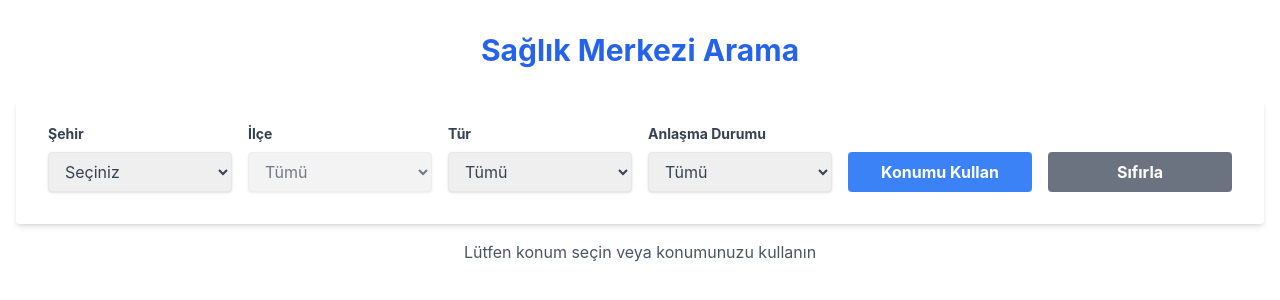
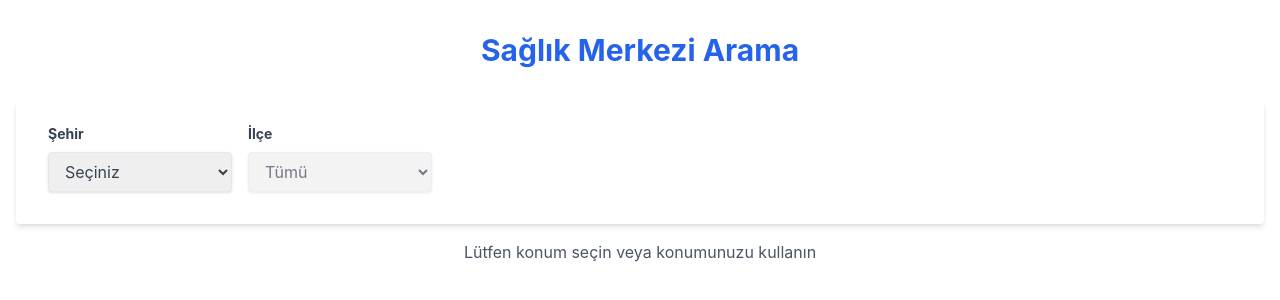
Before and after one commit to selcukyn/saglik, a React (Vite) app: page / in a window 1280 px wide. Shown: the top 300 px of the page. Built offline with nearby package versions, Linux system fonts and the light colour scheme.

Commit message:
Update App.jsx

```diff
--- a/src/App.jsx
+++ b/src/App.jsx
@@ -1,12 +1,8 @@
 import React, { useState, useEffect } from 'react';
 import { locations } from './data/locations';
-import ErrorBoundary from './ErrorBoundary'; // Yeni ErrorBoundary bileşenini dahil edin
-import AppContent from './AppContent'; // App bileşeninin içeriğini ayrı bir bileşene taşıyoruz
-
+import ErrorBoundary from './ErrorBoundary'; // ErrorBoundary bileşenini dahil edin
 
 function App() {
-
-
   const [selectedCity, setSelectedCity] = useState('');
   const [selectedDistrict, setSelectedDistrict] = useState('');
   const [selectedType, setSelectedType] = useState('all');
@@ -16,14 +12,9 @@ function App() {
   const [message, setMessage] = useState('Lütfen konum seçin veya konumunuzu kullanın');
 
   // Benzersiz şehirleri al
-//  const cities = [...new Set(locations.map(loc => loc.city))].sort();
   const cities = [...new Set(locations.map(loc => loc.city))].sort((a, b) => a.localeCompare(b, 'tr'));
 
   // Seçili şehre göre ilçeleri al
- // const districts = [...new Set(locations
-   // .filter(loc => loc.city === selectedCity)
-  //  .map(loc => loc.district))].sort();
-
   const districts = [...new Set(locations
     .filter(loc => loc.city === selectedCity)
     .map(loc => loc.district))].sort((a, b) => a.localeCompare(b, 'tr'));
@@ -45,27 +36,24 @@ function App() {
       const R = 6371;
       const dLat = (lat2 - lat1) * Math.PI / 180;
       const dLon = (lon2 - lon1) * Math.PI / 180;
-      const a = Math.sin(dLat/2) * Math.sin(dLat/2) +
+      const a = Math.sin(dLat / 2) * Math.sin(dLat / 2) +
                 Math.cos(lat1 * Math.PI / 180) * Math.cos(lat2 * Math.PI / 180) *
-                Math.sin(dLon/2) * Math.sin(dLon/2);
-      const c = 2 * Math.atan2(Math.sqrt(a), Math.sqrt(1-a));
+                Math.sin(dLon / 2) * Math.sin(dLon / 2);
+      const c = 2 * Math.atan2(Math.sqrt(a), Math.sqrt(1 - a));
       return R * c;
     };
 
-    // Önce mesafeleri hesapla
     const locationsWithDistance = locations.map(loc => ({
       ...loc,
       distance: calculateDistance(coords.latitude, coords.longitude, loc.latitude, loc.longitude)
     }));
 
-    // Mevcut filtreleri uygula
     let filtered = locationsWithDistance.filter(loc => {
       const typeMatch = selectedType === 'all' || loc.type === selectedType;
       const contractMatch = selectedContract === 'all' || loc.contract === (selectedContract === 'true');
       return typeMatch && contractMatch;
     });
 
-    // Mesafeye göre sırala
     const sorted = filtered.sort((a, b) => a.distance - b.distance);
     setFilteredLocations(sorted);
     setShowList(true);
@@ -79,7 +67,6 @@ function App() {
       return;
     }
 
-    // Şehir ve ilçe seçimlerini sıfırla
     setSelectedCity('');
     setSelectedDistrict('');
 
@@ -90,13 +77,9 @@ function App() {
 
     const handleError = (error) => {
       console.error('Konum hatası:', error);
-      switch(error.code) {
+      switch (error.code) {
         case error.PERMISSION_DENIED:
           setMessage('Konum izni reddedildi. Tarayıcı ayarlarından konum iznini etkinleştirin.');
-          alert('Konum özelliğini kullanmak için:\n\n' +
-                '1. Tarayıcı adres çubuğundaki kilit/info ikonuna tıklayın\n' +
-                '2. Konum iznini "İzin Ver" olarak değiştirin\n' +
-                '3. Sayfayı yenileyin ve tekrar deneyin');
           break;
         case error.POSITION_UNAVAILABLE:
           setMessage('Konum bilgisi alınamıyor.');
@@ -115,22 +98,7 @@ function App() {
       maximumAge: 0
     };
 
-    navigator.permissions.query({ name: 'geolocation' })
-      .then(result => {
-        if (result.state === 'prompt' || result.state === 'granted') {
     navigator.geolocation.getCurrentPosition(handleSuccess, handleError, options);
-        } else {
-          setMessage('Konum izni reddedildi. Tarayıcı ayarlarından konum iznini etkinleştirin.');
-          alert('Konum özelliğini kullanmak için:\n\n' +
-                '1. Tarayıcı adres çubuğundaki kilit/info ikonuna tıklayın\n' +
-                '2. Konum iznini "İzin Ver" olarak değiştirin\n' +
-                '3. Sayfayı yenileyin ve tekrar deneyin');
-        }
-      })
-      .catch(error => {
-        console.error('İzin kontrolü hatası:', error);
-        navigator.geolocation.getCurrentPosition(handleSuccess, handleError, options);
-      });
   };
 
   // Filtreleme
@@ -141,18 +109,6 @@ function App() {
       return;
     }
 
-    // Eğer konum bazlı liste varsa (filteredLocations dolu ise)
-    if (filteredLocations.length > 0 && !selectedCity) {
-      let filtered = filteredLocations.filter(loc => {
-        const typeMatch = selectedType === 'all' || loc.type === selectedType;
-        const contractMatch = selectedContract === 'all' || loc.contract === (selectedContract === 'true');
-        return typeMatch && contractMatch;
-      });
-      setFilteredLocations(filtered);
-      return;
-    }
-
-    // Şehir bazlı filtreleme
     let filtered = locations.filter(loc => {
       const cityMatch = loc.city === selectedCity;
       const districtMatch = !selectedDistrict || loc.district === selectedDistrict;
@@ -165,13 +121,6 @@ function App() {
     setFilteredLocations(filtered);
     setShowList(true);
     setMessage('');
-  };
-
-  // Google Maps yol tarifi
-  const getDirections = (location) => {
-    const destination = `${location.name}, ${location.address}, ${location.district}, ${location.city}`;
-    const encodedDestination = encodeURIComponent(destination);
-    window.open(`https://www.google.com/maps/dir/?api=1&destination=${encodedDestination}`, '_blank');
   };
 
   // Filtreleri izle
@@ -223,99 +172,24 @@ function App() {
                 ))}
               </select>
             </div>
-
-          <div className="col-span-1">
-            <label className="block text-gray-700 text-sm font-bold mb-2">
-              Tür
-            </label>
-            <select
-              className="shadow border rounded w-full py-2 px-3 text-gray-700 leading-tight focus:outline-none focus:shadow-outline"
-              value={selectedType}
-              onChange={(e) => setSelectedType(e.target.value)}
-            >
-              <option value="all">Tümü</option>
-              <option value="hastane">Hastane</option>
-              <option value="eczane">Eczane</option>
-            </select>
-          </div>
-
-          <div className="col-span-1">
-            <label className="block text-gray-700 text-sm font-bold mb-2">
-              Anlaşma Durumu
-            </label>
-            <select
-              className="shadow border rounded w-full py-2 px-3 text-gray-700 leading-tight focus:outline-none focus:shadow-outline"
-              value={selectedContract}
-              onChange={(e) => setSelectedContract(e.target.value)}
-            >
-              <option value="all">Tümü</option>
-              <option value="true">Anlaşmalı</option>
-              <option value="false">Anlaşmasız</option>
-            </select>
-          </div>
-
-          <div className="col-span-1">
-            <label className="block text-gray-700 text-sm font-bold mb-2">
-              &nbsp;
-            </label>
-            <button
-              onClick={useCurrentLocation}
-              className="bg-blue-500 hover:bg-blue-700 text-white font-bold py-2 px-4 rounded focus:outline-none focus:shadow-outline w-full"
-            >
-              Konumu Kullan
-            </button>
-          </div>
-
-          <div className="col-span-1">
-            <label className="block text-gray-700 text-sm font-bold mb-2">
-              &nbsp;
-            </label>
-            <button
-              onClick={resetFilters}
-              className="bg-gray-500 hover:bg-gray-700 text-white font-bold py-2 px-4 rounded focus:outline-none focus:shadow-outline w-full"
-            >
-              Sıfırla
-            </button>
-          </div>
           </div>
         </div>
 
         {message && !showList && (
-        <div className="text-center text-gray-600 my-4">
-          {message}
-        </div>
+          <div className="text-center text-gray-600 my-4">{message}</div>
         )}
 
         {showList && (
           <div className="grid grid-cols-1 md:grid-cols-2 lg:grid-cols-3 gap-4">
             {filteredLocations.map((location, index) => (
               <div key={index} className="bg-white shadow-md rounded px-6 py-4">
-              <div className="flex justify-between items-start">
-                <div>
                 <h2 className="text-xl font-bold mb-2">{location.name}</h2>
-                  <p className="text-gray-600 mb-2">{location.type === 'hastane' ? 'Hastane' : 'Eczane'}</p>
-                  <p className="text-gray-600 mb-2">{location.address}</p>
-                  <p className="text-gray-600">{location.district}, {location.city}</p>
-                  <span className={`inline-block px-2 py-1 rounded text-sm ${
-                    location.contract ? 'bg-green-100 text-green-800' : 'bg-red-100 text-red-800'
-                  } mt-2`}>
-                    {location.contract ? 'Anlaşmalı' : 'Anlaşmasız'}
-                  </span>
-                </div>
-                <button
-                  onClick={() => getDirections(location)}
-                  className="bg-blue-500 hover:bg-blue-700 text-white font-bold py-2 px-4 rounded focus:outline-none focus:shadow-outline"
-                >
-                  Yol Tarifi
-                </button>
-              </div>
               </div>
             ))}
           </div>
         )}
       </div>
     </ErrorBoundary>
-
   );
 }
 
```
Lines whose indentation alone changed are shown as unchanged.
